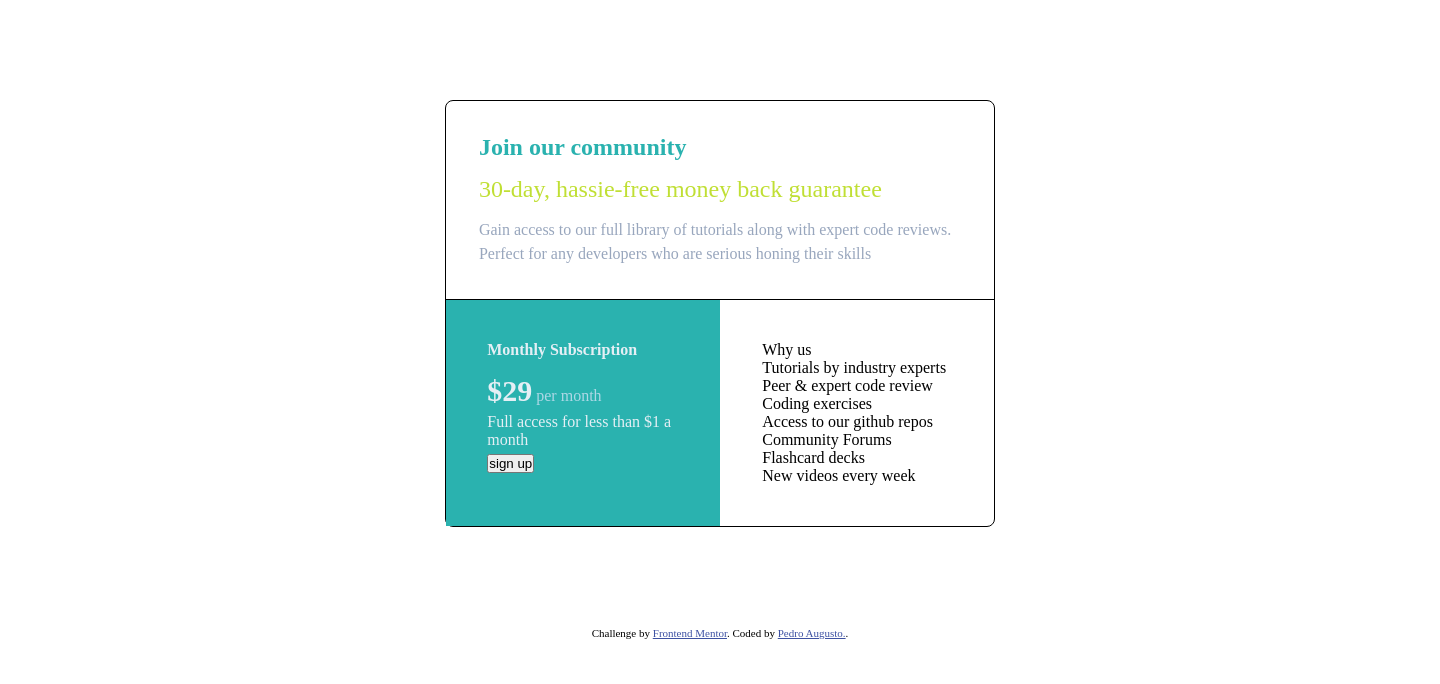
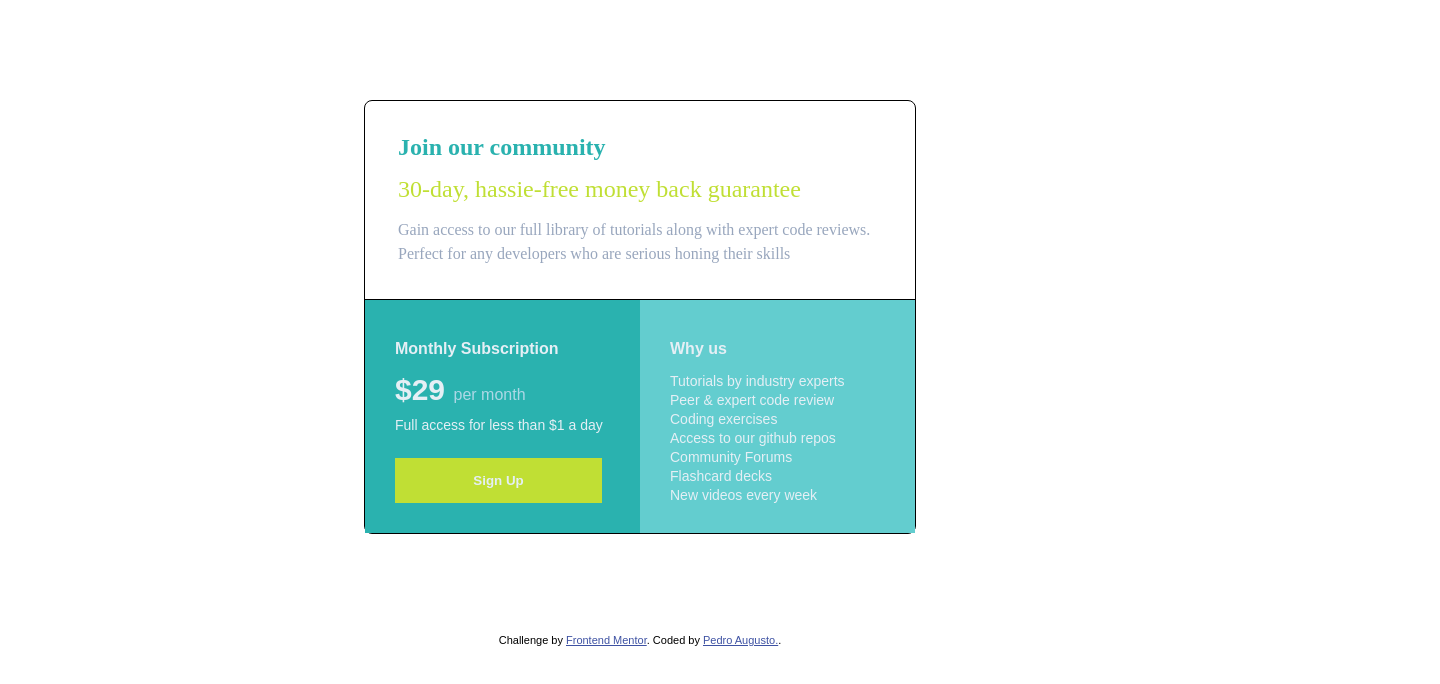
Before and after one commit to Pedroajs/single-price-grid-component, a plain HTML site: page index.html in a window 1280 px wide. Shown: the whole page, 1440 px wide, since content can reach past the window. Drawn offline with Linux system fonts and the light colour scheme; a web font is replaced by a local one.

Commit message:
estilização dos cards 2/3 pro final

```diff
--- a/index.html
+++ b/index.html
@@ -24,9 +24,9 @@
         <p class="second-card-title">Monthly Subscription</p>
         <span class="pricing"><strong>$29</strong> <span class="pricing-info">per month</span></span>
 
-        <p class="second-card-info">Full access for less than $1 a month</p>
+        <p class="second-card-info">Full access for less than $1 a day</p>
 
-        <button class="button">sign up</button>
+        <button class="button">Sign Up</button>
       </div>
 
       <div class="third-card">
--- a/style.css
+++ b/style.css
@@ -3,8 +3,10 @@
     padding: 0;
 }
 body{
-    width: 1440px;
+    /* width: 1440px; */
     font-size: 16px;
+    font-family: 'Karla', sans-serif;
+    font-weight: 400;
 }
 
 
@@ -18,7 +20,7 @@ body{
     border: 1px  solid black;
     border-radius: 8px;
 
-    box-sizing: border-box;
+    /* box-sizing: border-box; */
 
 }
 .top-card{
@@ -56,42 +58,83 @@ body{
 
 }
 .second-card{
-    box-sizing: border-box;
-    padding: 15%;
-    border-right: 1px solid white;
+    /* box-sizing: border-box;
+    padding: 15%; */
     background-color: hsl(179, 62%, 43%);
 }
 .second-card-title{
     color:hsl(204, 43%, 93%);
     font-weight: 700;
     font-size: 16px;
+    /* margin-bottom: 15px;
+    box-sizing: border-box; */
+
+    margin-top: 40px;
+    margin-left: 30px;
     margin-bottom: 15px;
-    box-sizing: border-box;
-    font-family: Karla;
 }
 strong{
     color:hsl(204, 43%, 93%);
     font-size: 30px;
+
+    margin-top: 40px;
+    margin-left: 30px;
 }
 .pricing-info{
     color:lightblue;
+    margin-left: 4px;
 }
 
 .second-card-info{
     margin-top: 5px;
     margin-bottom: 5px;
-    color: hsl(204, 43%, 93%);;
+    color: hsl(204, 43%, 93%);
+    font-size: 14px;
+    margin-top: 10px;
+    margin-left: 30px;
+    display: inline-block;
+}
+
+.button{
+    margin-top: 20px;
+    margin-left: 30px;
+    margin-bottom: 30px;
+    width: 207px;
+    padding: 15px;
+    background-color: hsl(71, 73%, 54%);
+    border: none;
+    color:hsl(204, 43%, 93%);
+    font-weight: 700;
+
 }
 .third-card{
-    box-sizing: border-box;
-    padding: 15%;
+    /* box-sizing: border-box;
+    padding: 15%; */
+    background-color: hsl(181, 53%, 60%);
 
 }
+.third-card-title{
+    color:hsl(204, 43%, 93%);
+    font-weight: 700;
+    font-size: 16px;
 
+    margin-top: 40px;
+    margin-left: 30px;
+    margin-bottom: 15px;
+}
 .third-card-info{
     list-style: none;
+
+    color: hsl(204, 43%, 93%);
+    font-size: 14px;
+
+    margin-bottom: 5px;
+    margin-left: 30px;
+
 }
-
+li{
+    margin-bottom: 3px;
+}
 
 
 
```
